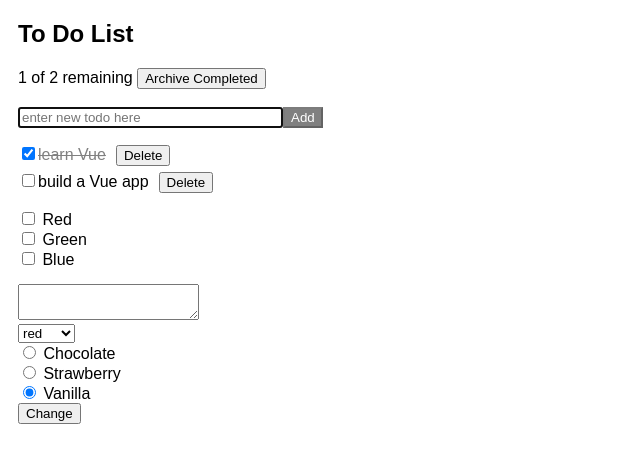
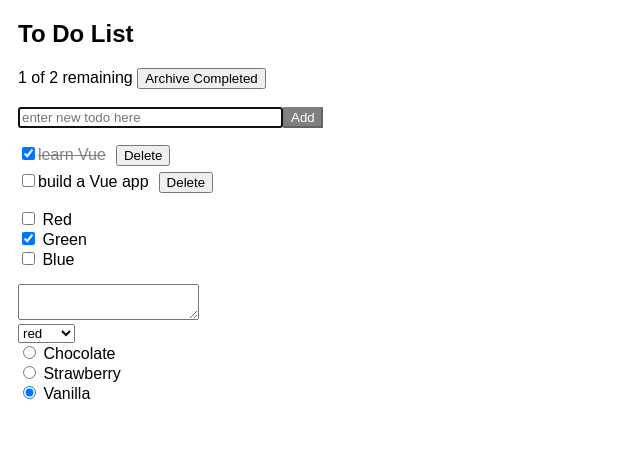
Before and after one commit to mvolkmann/vuex-easy, a Vue app: page / in a window 1280 px wide. Shown: the top 462 px of the page, without its empty margins (0-640 px from the left). Built offline with nearby package versions, Linux system fonts and the light colour scheme.

Commit message:
fixed Input checkbox issue

```diff
--- a/src/App.vue
+++ b/src/App.vue
@@ -1,8 +1,6 @@
 <template>
   <div id="app">
     <TodoList/>
-    <!--Test :name="name"/-->
-    <button @click="changeName">Change</button>
   </div>
 </template>
 
--- a/src/vuex-easy/input.vue
+++ b/src/vuex-easy/input.vue
@@ -38,9 +38,9 @@ export default {
   computed: {
     checked() {
       return this.type === 'checkbox'
-        ? this.value
+        ? vxe.get(this.path)
         : this.type === 'radio'
-        ? vxe.get(this.path) === this.value
+        ? this.value === vxe.get(this.path)
         : null;
     },
     getValue() {
```
